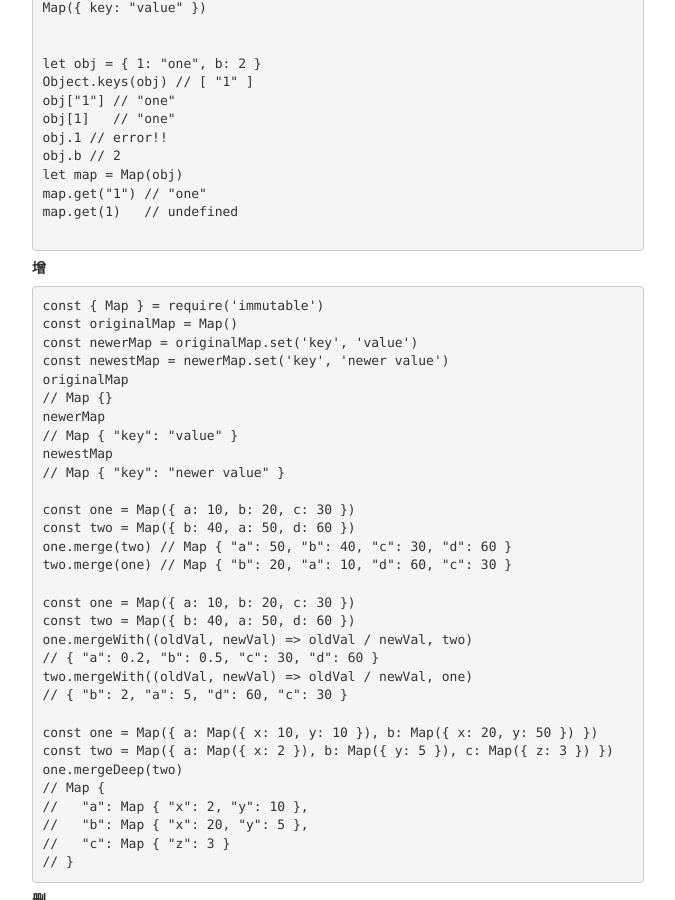
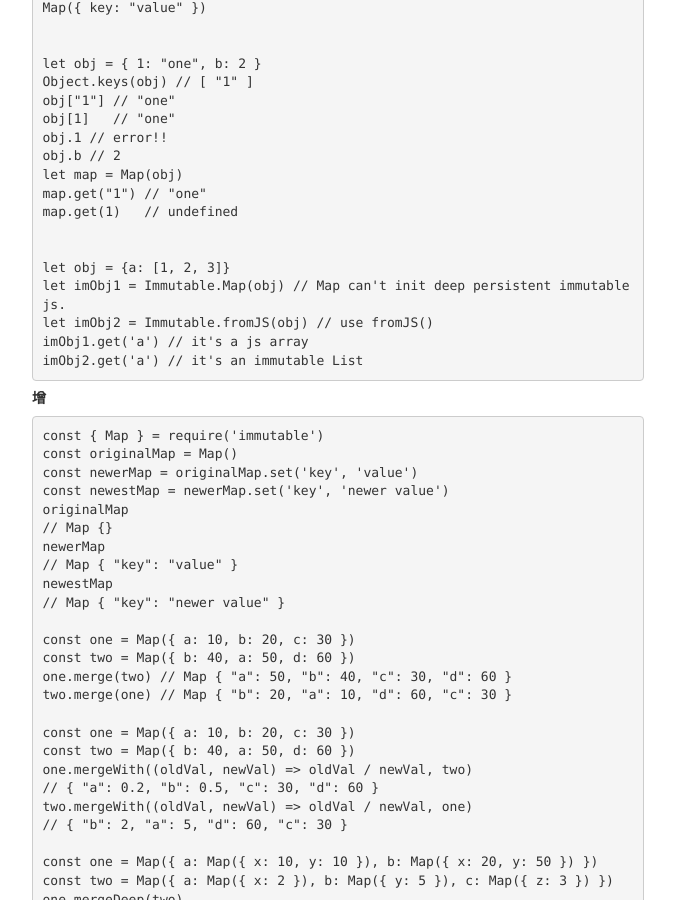
Before and after one commit to FaiChou/faichou.github.io, a Jekyll site: the page built from _posts/2017-09-05-Immutable.md, in a window 1280 px wide and 900 px high, scrolled down 1638 px. Shown: the whole window, without its empty margins (302-977 px from the left). Built offline with Jekyll 4.4.1, drawn with Linux system fonts in a browser that asks for light colours; comment, search, counter and statistics services are not loaded.

Commit message:
Update 2017-09-05-Immutable.md

````diff
--- a/_posts/2017-09-05-Immutable.md
+++ b/_posts/2017-09-05-Immutable.md
@@ -119,6 +119,12 @@
 map.get("1") // "one"
 map.get(1)   // undefined
 
+
+let obj = {a: [1, 2, 3]}
+let imObj1 = Immutable.Map(obj) // Map can't init deep persistent immutablejs.
+let imObj2 = Immutable.fromJS(obj) // use fromJS()
+imObj1.get('a') // it's a js array
+imObj2.get('a') // it's an immutable List
 ```
 
 
````
